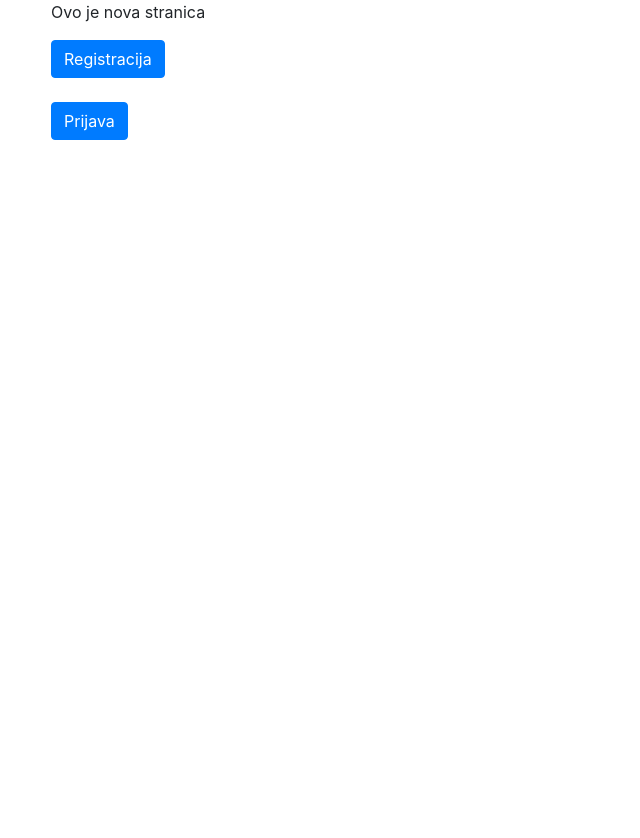
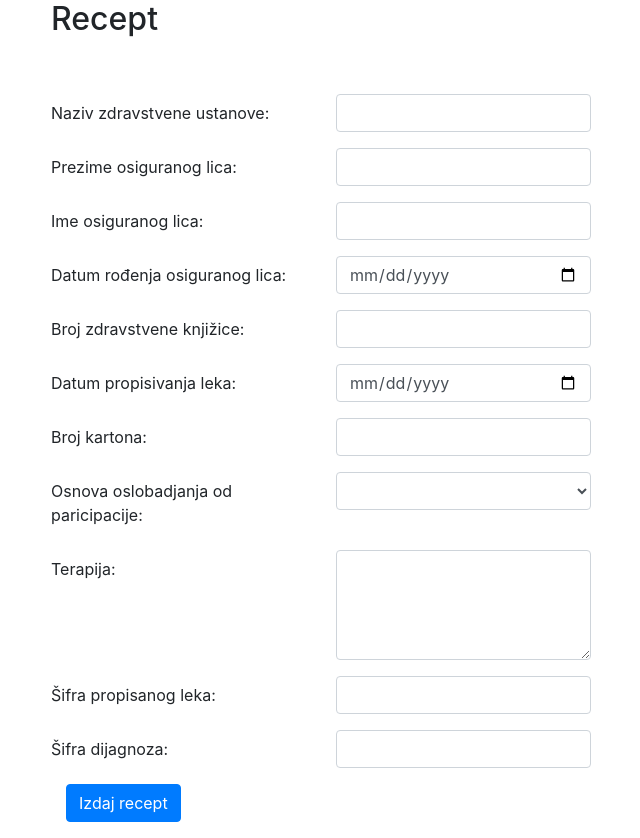
Before and after one commit to cabunaclara/ZISfront, an Angular app: page /kreirajRecept in a window 1280 px wide. Shown: the whole page, without its empty margins (34-674 px from the left). Before the commit the page ends 800 px from the top, so only its background shows below. Built offline with nearby package versions, Linux system fonts and the light colour scheme.

Commit message:
Dodata je forma za kreiranje recepata.

```diff
--- a/src/app/app.module.ts
+++ b/src/app/app.module.ts
@@ -7,13 +7,15 @@ import { AppComponent } from './app.component';
 import { WelcomeComponent } from './welcome/welcome.component';
 import { SignupComponent } from './signup/signup.component';
 import { LoginComponent } from './login/login/login.component';
+import { KreirajReceptComponent } from './recepti/kreiranje/kreiraj-recept/kreiraj-recept.component';
 
 @NgModule({
   declarations: [
     AppComponent,
     WelcomeComponent,
     SignupComponent,
-    LoginComponent
+    LoginComponent,
+    KreirajReceptComponent
   ],
   imports: [
     BrowserModule,
@@ -21,6 +23,7 @@ import { LoginComponent } from './login/login/login.component';
       {path: 'welcome', component: WelcomeComponent},
       {path: 'signup', component: SignupComponent},
       {path: 'login', component: LoginComponent},
+      {path: 'kreirajRecept', component: KreirajReceptComponent},
 
       {path: '', redirectTo: '/welcome', pathMatch: 'full'},
       { path: '**', component: WelcomeComponent, pathMatch : 'full'}
--- /dev/null
+++ b/src/app/recepti/kreiranje/kreiraj-recept/Kreiraj-recept.component.html
@@ -0,0 +1,103 @@
+
+
+<div class="container">
+  <h2>Recept</h2>
+  <br><br>
+  <form>
+    <fieldset>
+      <div class="form-group row">
+          <label class="col-sm-3 col-form-label" >Naziv zdravstvene ustanove: </label>
+          <div class="col-sm-3">
+            <input type="text" class="form-control" name="ustanova" [(ngModel)]="ustanova">
+          </div>
+      </div>
+
+      <div class="form-group row">
+          <label class="col-sm-3 col-form-label">Prezime osiguranog lica: </label>
+          <div class="col-sm-3">
+            <input type="text" class="form-control" name="prezime" [(ngModel)]="prezimePacijent">
+          </div>
+      </div>
+
+      <div class="form-group row">
+          <label class="col-sm-3 col-form-label">Ime osiguranog lica: </label>
+          <div class="col-sm-3">
+              <input type="text" class="form-control" name="ime" [(ngModel)]="imePacijent">
+          </div>
+      </div>
+
+      <div class="form-group row">
+          <label class="col-sm-3 col-form-label">Datum rođenja osiguranog lica: </label>
+          <div class="col-sm-3">
+              <input type="date" class="form-control" name="datumRodjenja" [(ngModel)]="datumPacijent">
+          </div>
+      </div>
+
+      <div class="form-group row">
+          <label class="col-sm-3 col-form-label">Broj zdravstvene knjižice: </label>
+          <div class="col-sm-3">
+              <input type="text" class="form-control" name="brKnjizice" [(ngModel)]="brKnjizice">
+          </div>
+      </div>
+
+      <div class="form-group row">
+          <label class="col-sm-3 col-form-label">Datum propisivanja leka: </label>
+          <div class="col-sm-3">
+              <input type="date" class="form-control" name="datumIzdavanjaLeka" [(ngModel)]="datumLek">
+          </div>
+      </div>
+
+      <div class="form-group row">
+          <label class="col-sm-3 col-form-label">Broj kartona: </label>
+          <div class="col-sm-3">
+              <input type="text" class="form-control" name="brKarton" [(ngModel)]="brKarton">
+          </div>
+      </div>
+
+      <div class="form-group row">
+        <label class="col-sm-3 col-form-label">Osnova oslobadjanja od paricipacije: </label>
+        <div class="col-sm-3">
+            <select id="pariticipacija" [(ngModel)]="participacija" name="participacija" class="form-control">
+              <option value=512 selected> 512 </option>
+              <option value=511 > 511</option>
+              <option value=513> 513 </option>
+              <option value=515> 515 </option>
+              <option value=231> 231 </option>
+              <option value=232> 232 </option>
+              <option value=233> 233 </option>
+              <option value=234> 234 </option>
+              <option value=235> 235 </option>
+            </select>
+        </div>
+      </div>
+
+      <div class="form-group row">
+        <label class="col-sm-3 col-form-label">Terapija: </label>
+        <div class="col-sm-3">
+          <textarea class="form-control" id="exampleFormControlTextarea1" rows="4" name="terapija" [(ngModel)]="terapija"></textarea>
+        </div>
+      </div>
+
+      <div class="form-group row">
+        <label class="col-sm-3 col-form-label">Šifra propisanog leka: </label>
+        <div class="col-sm-3">
+            <input type="text" class="form-control" name="sifraLek" [(ngModel)]="sifraLek">
+        </div>
+      </div>
+
+      <div class="form-group row">
+        <label class="col-sm-3 col-form-label">Šifra dijagnoza: </label>
+        <div class="col-sm-3">
+            <input type="text" class="form-control" name="dijagnoza" [(ngModel)]="sifraDijagnoze">
+        </div>
+      </div>
+
+      <div class="form-group">
+        <div class="col-sm-3">
+          <input type="submit" id="loginButton" (click)="kreirajRecept()" value="Izdaj recept" class="btn btn-primary">
+        </div>
+      </div>
+    </fieldset>
+  </form>
+
+</div>
--- /dev/null
+++ b/src/app/recepti/kreiranje/kreiraj-recept/Kreiraj-recept.component.ts
@@ -0,0 +1,49 @@
+import { Component, OnInit } from '@angular/core';
+import { connectableObservableDescriptor } from 'rxjs/internal/observable/ConnectableObservable';
+
+@Component({
+  selector: 'app-kreiraj-recept',
+  templateUrl: './kreiraj-recept.component.html',
+  styleUrls: ['./kreiraj-recept.component.css']
+})
+export class KreirajReceptComponent implements OnInit {
+
+  ustanova: string;
+  prezimePacijent: string;
+  imePacijent: string;
+  participacija: number;
+  datumPacijent: string;
+  brKnjizice: string;
+  datumLek: string;
+  brKarton: string;
+  sifraLeka: string;
+  sifraDijagnoze: string;
+  terapija: string;
+
+  // TODO srediti id lekara treba da bude tekuci dr
+  constructor() {
+    this.ustanova = '';
+    this.prezimePacijent = '';
+    this.imePacijent = '';
+    this.participacija = 0;
+
+  }
+
+  kreirajRecept() {
+    console.log(this.ustanova);
+    console.log(this.prezimePacijent);
+    console.log(this.imePacijent);
+    console.log(this.datumPacijent);
+    console.log(this.brKnjizice);
+    console.log(this.datumLek);
+    console.log(this.brKarton);
+    console.log(this.participacija);
+    console.log(this.terapija);
+    console.log(this.sifraLek);
+    console.log(this.sifraDijagnoze);
+  }
+
+  ngOnInit() {
+
+  }
+}
```
Also changed, not shown: src/app/recepti/kreiranje/kreiraj-recept/Kreiraj-recept.component.css (added), 1 other file (tests, documents, lock files or other folders).
